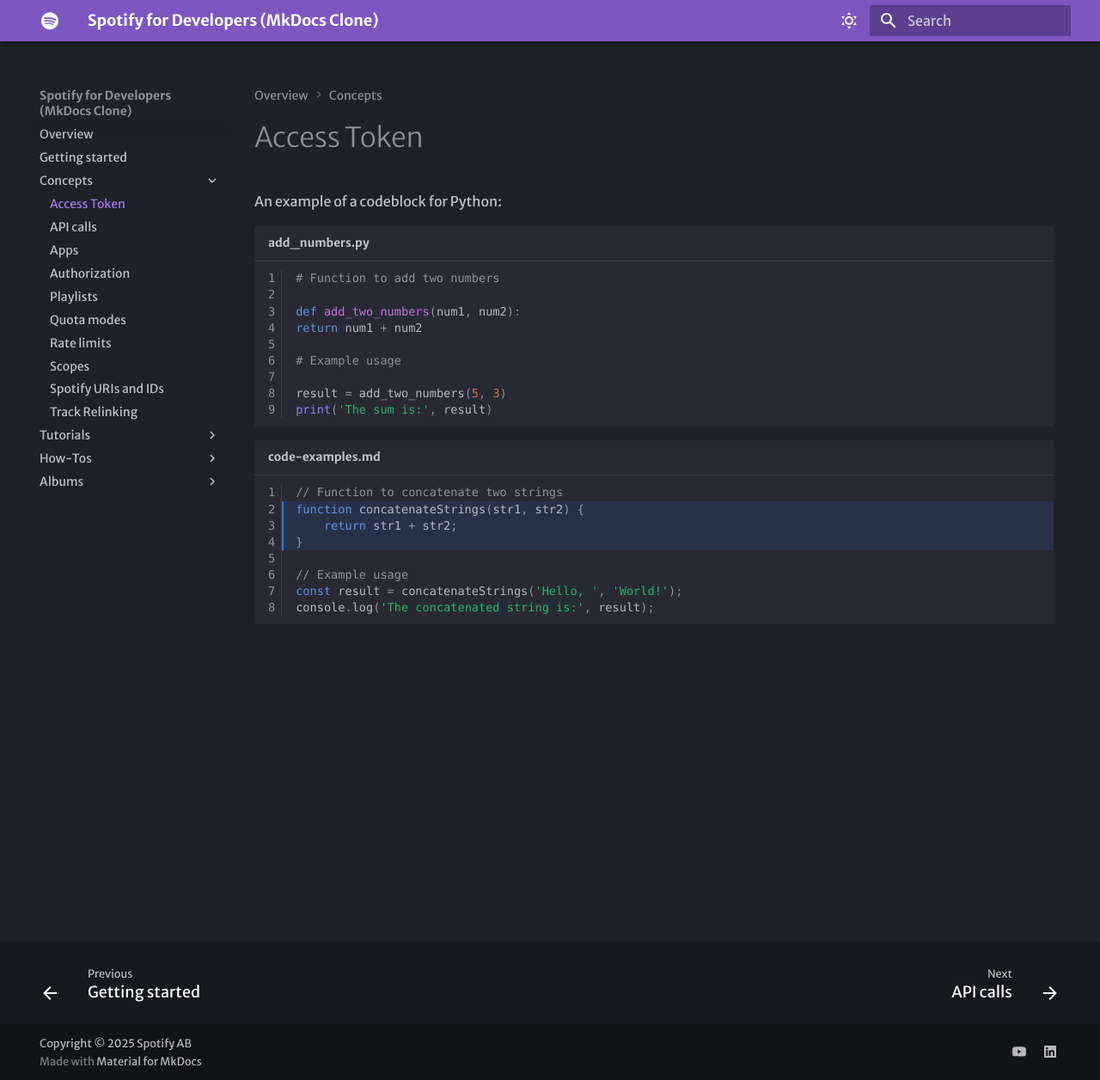
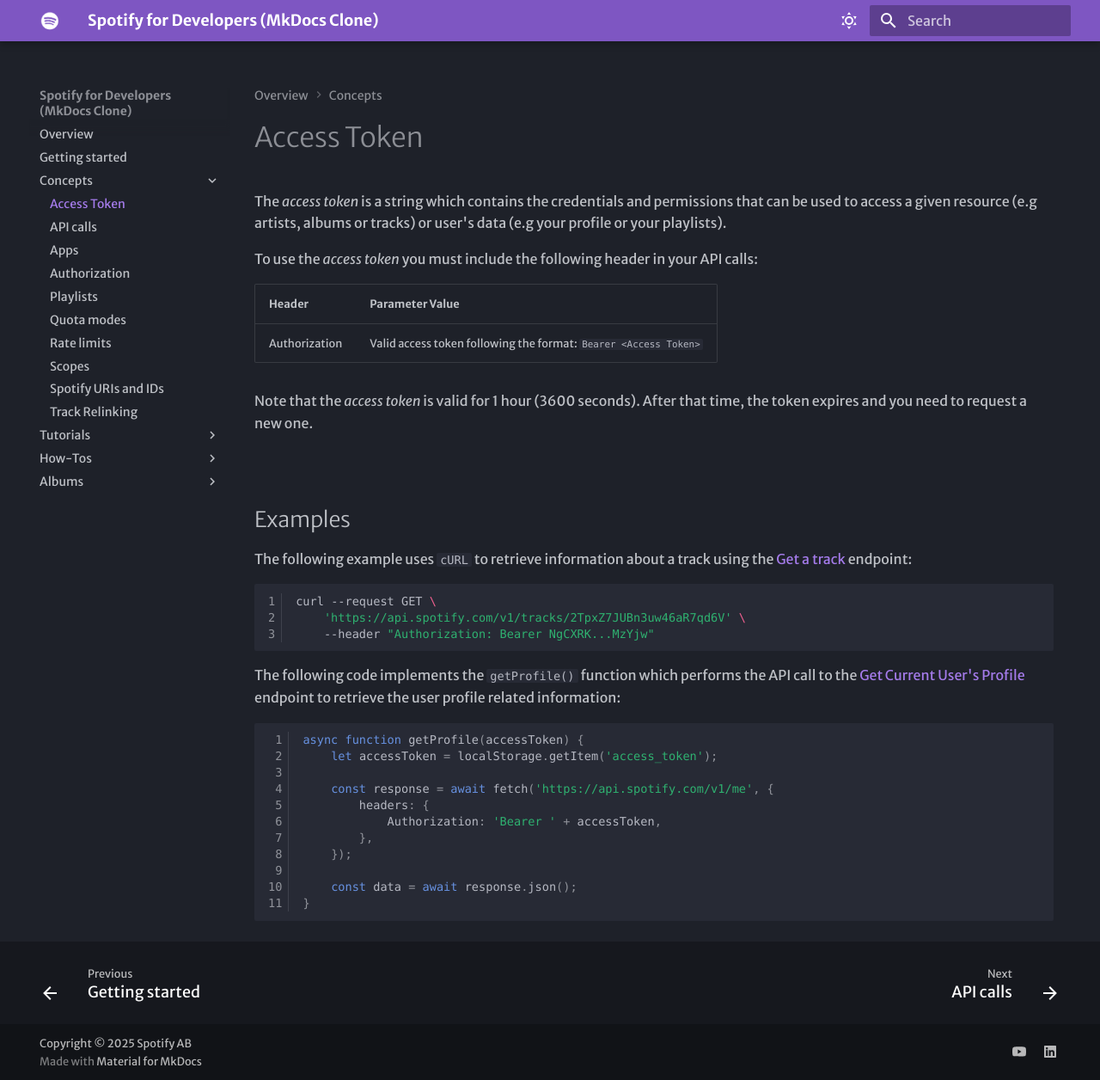
Before and after one commit to PastranaDigital/Spotify-API-as-MkDocs, an MkDocs documentation site: the page built from docs/concepts/Access-Token.md, in a window 1280 px wide and 1256 px high. Shown: the whole window at 86% size. Built offline with MkDocs 1.6.1 and Material for MkDocs 9.7.7, drawn with Linux system fonts in a browser that asks for light colours; some web fonts are replaced.

Commit message:
adding access and api pages

````diff
--- a/docs/concepts/Access-Token.md
+++ b/docs/concepts/Access-Token.md
@@ -1,24 +1,39 @@
-An example of a codeblock for Python:
+# Access Token
 
-```py title="add_numbers.py" linenums="1"
-# Function to add two numbers
+The _access token_ is a string which contains the credentials and permissions that can be used to access a given resource (e.g artists, albums or tracks) or user's data (e.g your profile or your playlists).
 
-def add_two_numbers(num1, num2):
-return num1 + num2
+To use the _access token_ you must include the following header in your API calls:
 
-# Example usage
+| Header        | Parameter Value                                                  |
+| ------------- | ---------------------------------------------------------------- |
+| Authorization | Valid access token following the format: `Bearer <Access Token>` |
 
-result = add_two_numbers(5, 3)
-print('The sum is:', result)
+Note that the _access token_ is valid for 1 hour (3600 seconds). After that time, the token expires and you need to request a new one.
+
+<br>
+
+## Examples
+
+The following example uses `cURL` to retrieve information about a track using the [Get a track](https://developer.spotify.com/documentation/web-api/reference/get-track) endpoint:
+
+```bash linenums="1"
+curl --request GET \
+ 	'https://api.spotify.com/v1/tracks/2TpxZ7JUBn3uw46aR7qd6V' \
+ 	--header "Authorization: Bearer NgCXRK...MzYjw"
 ```
 
-```js title="code-examples.md" linenums="1" hl_lines="2-4"
-// Function to concatenate two strings
-function concatenateStrings(str1, str2) {
-	return str1 + str2;
+The following code implements the `getProfile()` function which performs the API call to the [Get Current User's Profile](https://developer.spotify.com/documentation/web-api/reference/get-current-users-profile) endpoint to retrieve the user profile related information:
+
+```js linenums="1"
+async function getProfile(accessToken) {
+	let accessToken = localStorage.getItem('access_token');
+
+	const response = await fetch('https://api.spotify.com/v1/me', {
+		headers: {
+			Authorization: 'Bearer ' + accessToken,
+		},
+	});
+
+	const data = await response.json();
 }
-
-// Example usage
-const result = concatenateStrings('Hello, ', 'World!');
-console.log('The concatenated string is:', result);
 ```
````
Also changed, not shown: docs/concepts/API-calls.md (+143 -0 lines).
